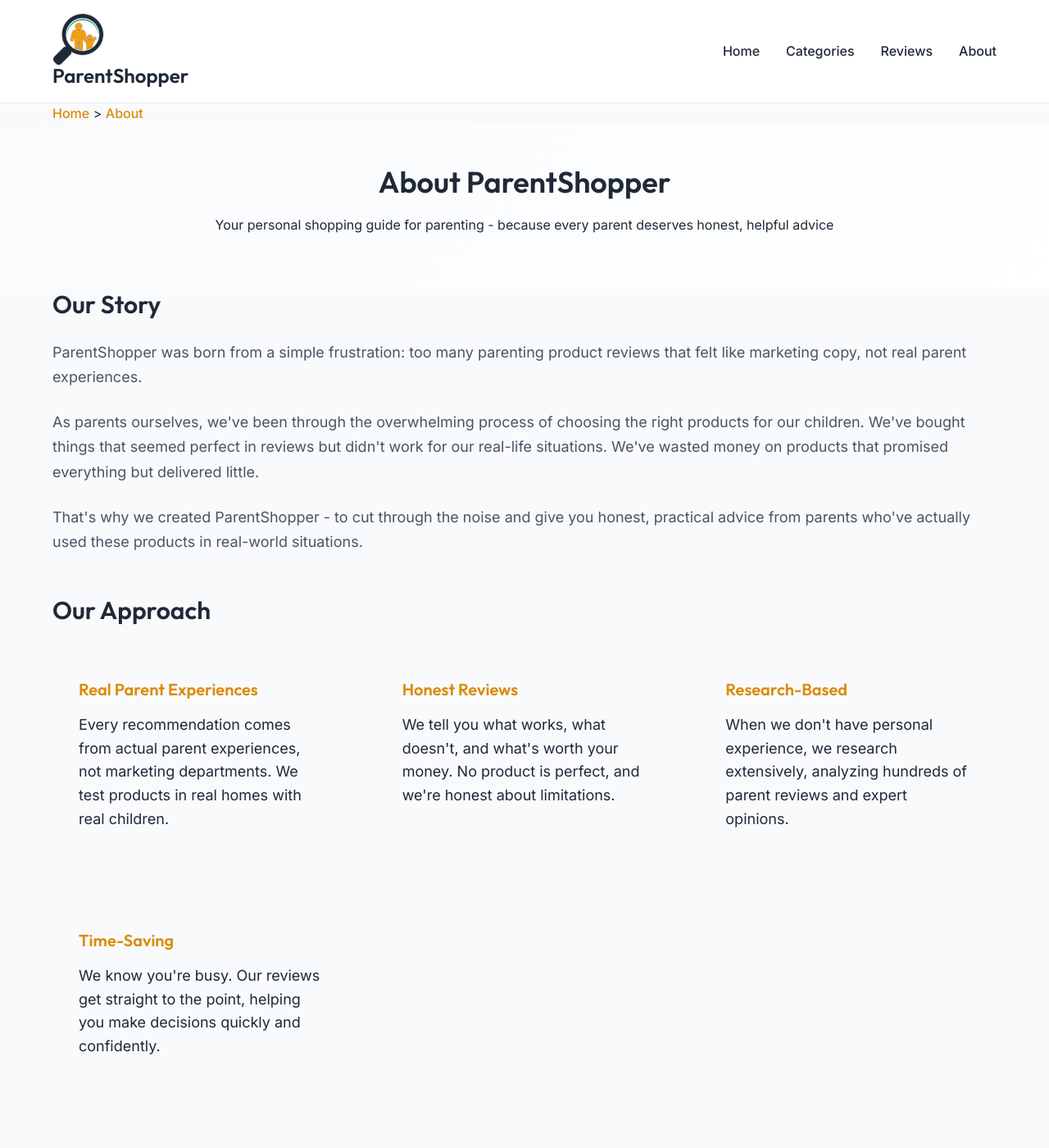
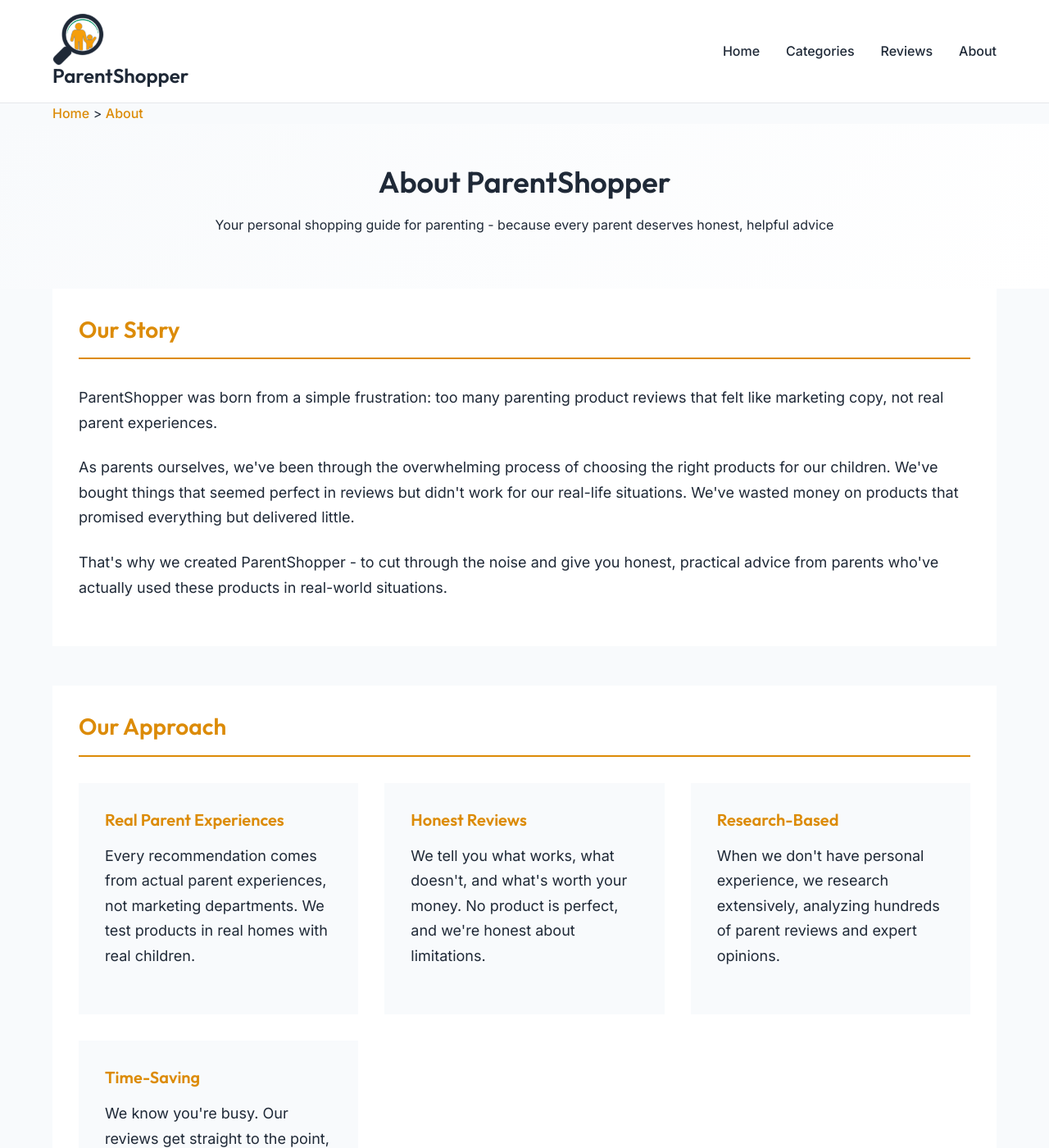
Before and after one commit to JaimeV365/parentshopper, a Jekyll site: the page built from about.html, in a window 1280 px wide and 1400 px high. Shown: the whole window at 82% size. Built offline with Jekyll 4.4.1, drawn with Linux system fonts in a browser that asks for light colours.

Commit message:
Fix double navigation on reviews page and add proper styling to about page with containers and separations

```diff
--- a/css/styles.css
+++ b/css/styles.css
@@ -900,6 +900,41 @@
   line-height: 1.6;
 }
 
+/* About page specific styling */
+.about-content {
+  padding: var(--spacing-xl) 0;
+}
+
+.about-section {
+  margin-bottom: var(--spacing-xl);
+  padding: var(--spacing-lg);
+  background: var(--color-background);
+  border-radius: var(--border-radius);
+  border: 1px solid var(--color-border);
+}
+
+.about-section h2 {
+  color: var(--color-accent);
+  margin-bottom: var(--spacing-lg);
+  font-size: 1.75rem;
+  border-bottom: 2px solid var(--color-accent);
+  padding-bottom: var(--spacing-sm);
+}
+
+.about-section p {
+  margin-bottom: var(--spacing-md);
+  line-height: 1.7;
+  color: var(--color-text);
+}
+
+.contact-info {
+  background: var(--color-background-subtle);
+  padding: var(--spacing-lg);
+  border-radius: var(--border-radius);
+  border-left: 4px solid var(--color-accent);
+  margin-top: var(--spacing-lg);
+}
+
 /* Research Steps */
 .research-steps {
   display: grid;
```
Also changed, not shown: reviews/index.html (+1 -32 lines).
